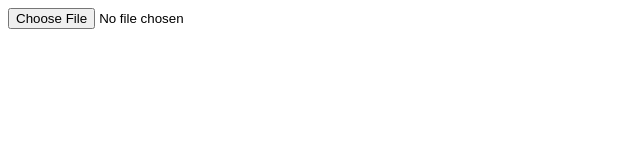
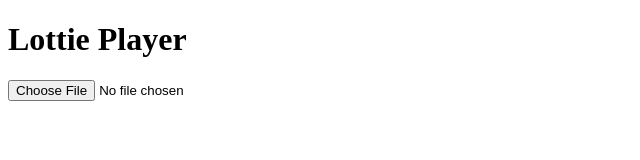
Before and after one commit to Adir-SL/LottiePlayer, an Electron app: page index.html in a window 800 px wide. Shown: the whole page, without its empty margins (0-640 px from the left). Drawn offline with Linux system fonts and the light colour scheme.

Commit message:
Update index.html

```diff
--- a/index.html
+++ b/index.html
@@ -21,7 +21,8 @@
 </head>
 
 <body onload="init()">
-  <input id="fileInput" type="file" name="file" />
+  <h1>Lottie Player</h1>
+  <input id="fileInput" type="file" name="file" accept=".json" />
   <pre id="fileContent"></pre>
 </body>
 
```
